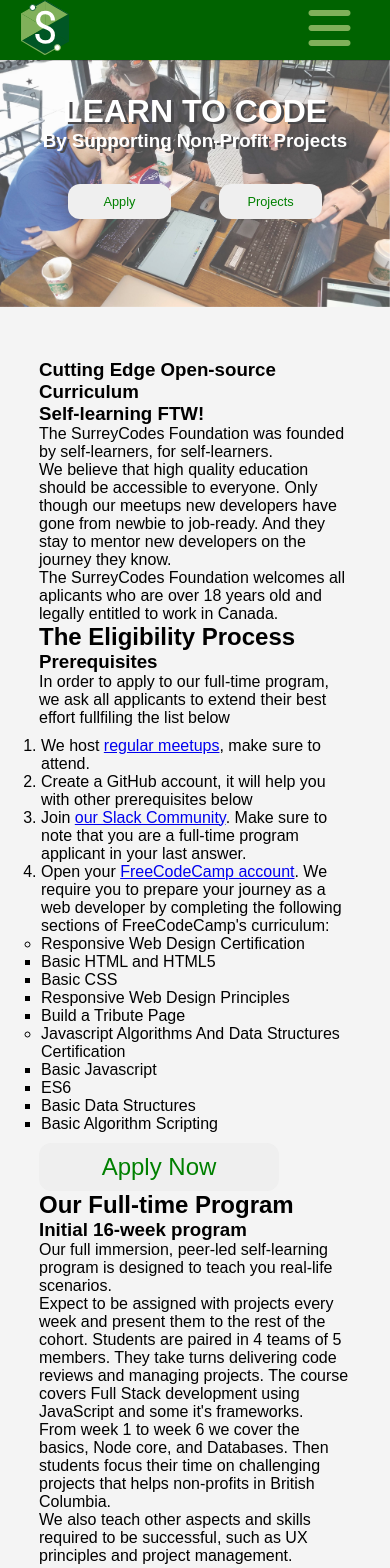
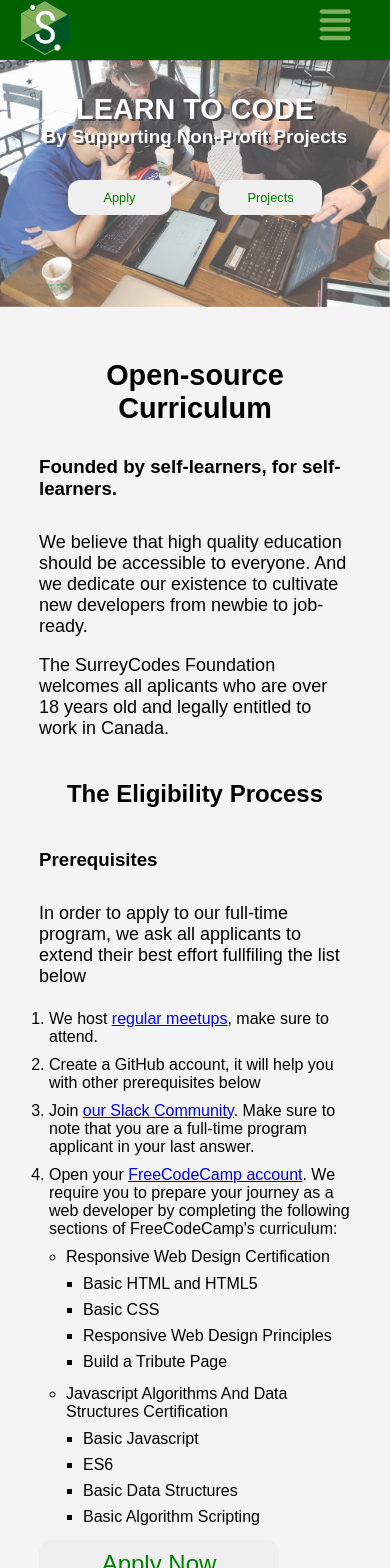
Before and after one commit to SurreyCodes/Surreycodes-website, a React (Create React App) app in the folder surreycodes/: page /fulltime in a window 390 px wide. Shown: the top 1568 px of the page. Built offline with nearby package versions, Linux system fonts and the light colour scheme.

Commit message:
style fulltime program text mobile first

```diff
--- a/surreycodes/src/App.css
+++ b/surreycodes/src/App.css
@@ -39,7 +39,7 @@ Reminder on how to assign these fonts:
   font-family: 'Montserrat:{Number}', sans-serif;
 */
 h1{
-  font-size: 2em;
+  font-size: 1.8em;
 }
 .container{
   width: 80%;
--- a/surreycodes/src/components/Header/Header.css
+++ b/surreycodes/src/components/Header/Header.css
@@ -43,9 +43,6 @@
 }
 #toggler{
     display: none;
-    font-size: 3em;
-    border: none;
-    background: none;
 }
 #toggler i{
     color: var(--light-green);
@@ -72,15 +69,15 @@
 }
 @media only screen and (max-width: 720px) {
     .header-mobile{
-        transition: height .4s;
-        -webkit-transition: height .4s; /* Safari */
+        transition: height .3s;
+        -webkit-transition: height .3s; /* Safari */
         height: 60px;
         overflow: hidden;
         transition-timing-function: ease-in-out;
     }
     .header-mobile-drop{
-        transition: height .4s;
-        -webkit-transition: height .4s; /* Safari */
+        transition: height .3s;
+        -webkit-transition: height .3s; /* Safari */
         height: 350px;
         overflow: hidden;
         transition-timing-function: ease-in-out;
@@ -99,8 +96,12 @@
     #toggler{
         display: block;
         position: absolute;
-        top: 2px;
+        top: 6px;
         right: 20px;
         cursor: pointer;
+        font-size: 2.2em;
+        font-weight: lighter;
+        border: none;
+        background: none;
     }
 }
--- a/surreycodes/src/components/Header/Header.js
+++ b/surreycodes/src/components/Header/Header.js
@@ -31,7 +31,7 @@ class Header extends Component {
             <Link className={this.props.animate ? "branding logo-true" : "branding logo"} to="/">
               <img src={Logo} width="50" height="50" alt="SurreyCodes"/>
             </Link>
-            <button id="toggler" onClick={this.toggleMenu.bind(this)}><i className="fa fa-bars"></i></button>
+            <button id="toggler" onClick={this.toggleMenu.bind(this)}><i className="fa fa-align-justify" aria-hidden="true"></i></button>
             <Link className="nav-link active" to="/">Home</Link>
             <Link className="nav-link" to="/about">About Us</Link>
             <Link className="nav-link" to="/fulltime">Learn to Code</Link>
--- a/surreycodes/src/containers/FulltimeProgram/FulltimeProgram.css
+++ b/surreycodes/src/containers/FulltimeProgram/FulltimeProgram.css
@@ -73,10 +73,43 @@ All other code
 #FulltimeProgram>div{
     padding: 3em 10%;
 }
+#FulltimeProgram>div>h2,#FulltimeProgram>div>h1{
+    text-align: center;
+}
+#FulltimeProgram>div>h2,#FulltimeProgram>div>h3{
+    margin: 1.7em 0;
+}
+#FulltimeProgram>div>p{
+    margin: 1em 0;
+    font-size: large;
+}
 #FulltimeProgram>div>button{
     width: 10em;
     font-size: x-large;
 }
 #FulltimeProgram>div>ol{
-    padding: 10px 2px;
+    padding-left: 10px;
 }
+#FulltimeProgram>div>ol>li{
+    padding: 5px 0;
+}
+#FulltimeProgram>div>ol>li>ul{
+    padding-left: 17px;
+    padding-top: 5px;
+}
+#FulltimeProgram>div>ol>li>ul>li{
+    padding: 5px 0;
+}
+#FulltimeProgram>div>ol>li>ul>li>ul{
+    padding-left: 17px;
+    padding-top: 5px;
+}
+#FulltimeProgram>div>ol>li>ul>li>ul>li{
+    padding: 4px 0;
+}
+#FulltimeProgram>div>ul{
+    padding-left: 10px;
+}
+#FulltimeProgram>div>ul>li{
+    padding: 5px 0;
+}
--- a/surreycodes/src/containers/FulltimeProgram/FulltimeProgram.js
+++ b/surreycodes/src/containers/FulltimeProgram/FulltimeProgram.js
@@ -23,10 +23,9 @@ class FulltimeProgram extends Component {
               </div>
           </section>
           <div>
-              <h3>Cutting Edge Open-source Curriculum</h3>
-              <h3>Self-learning FTW!</h3>
-              <p>The SurreyCodes Foundation was founded by self-learners, for self-learners.</p>
-              <p>We believe that high quality education should be accessible to everyone. Only though our meetups new developers have gone from newbie to job-ready. And they stay to mentor new developers on the journey they know.</p>
+              <h1>Open-source Curriculum</h1>
+              <h3>Founded by self-learners, for self-learners.</h3>
+              <p>We believe that high quality education should be accessible to everyone. And we dedicate our existence to cultivate new developers from newbie to job-ready.</p>
               <p>The SurreyCodes Foundation welcomes all aplicants who are over 18 years old and legally entitled to work in Canada.</p>
               <h2>The Eligibility Process</h2>
               <h3>Prerequisites</h3>
```
